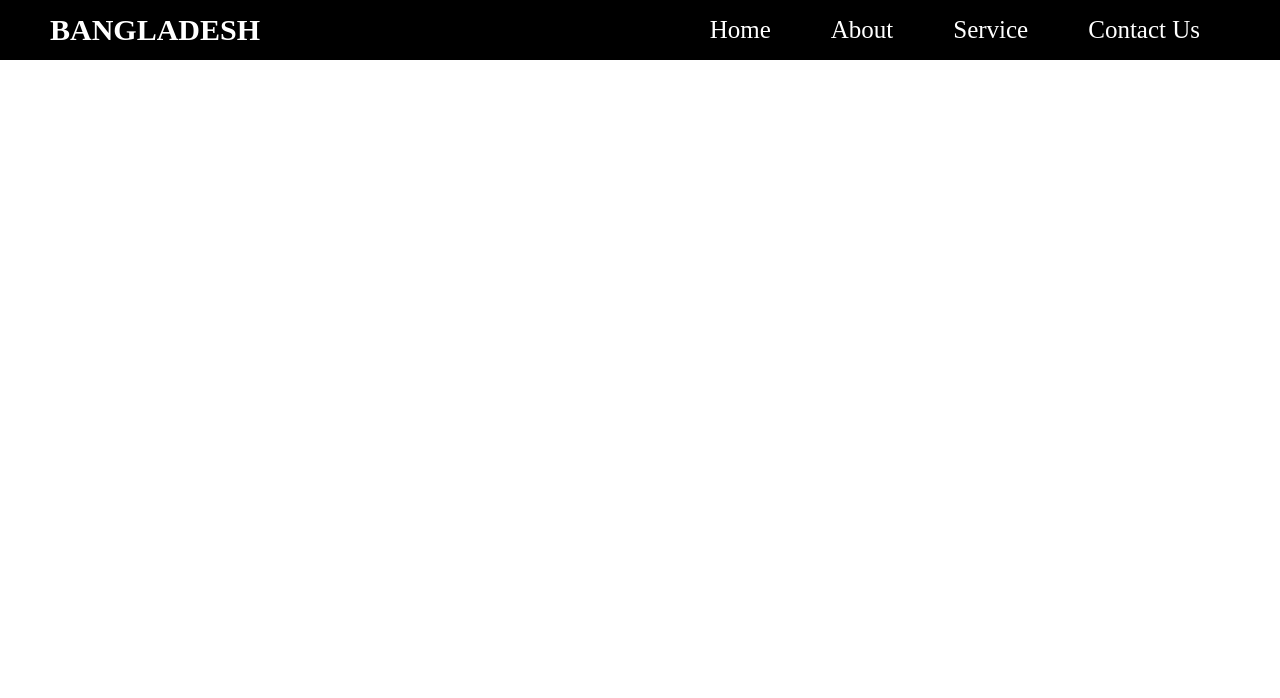
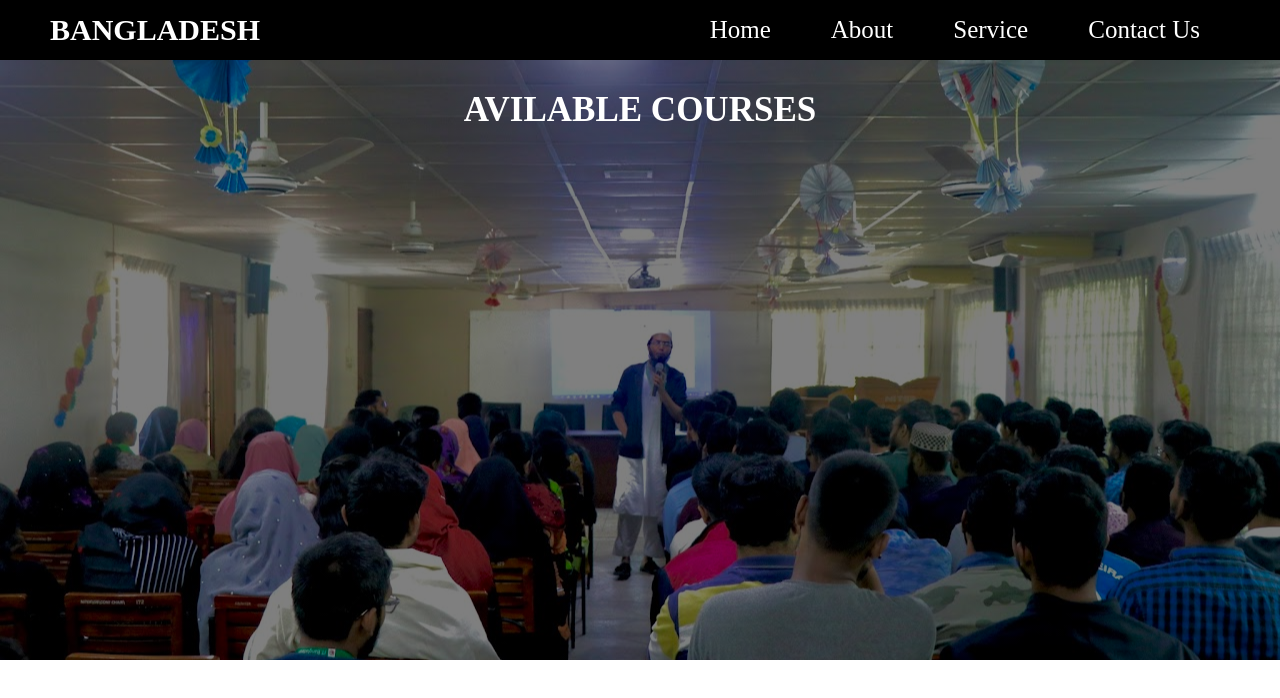
Before and after one commit to Ashraful610/it-bd-assignment-5, a plain HTML site: page index.html in a window 1280 px wide. Drawn offline with Linux system fonts and the light colour scheme.

Commit message:
course-section background img problem is solve

```diff
--- a/index.html
+++ b/index.html
@@ -8,6 +8,7 @@
     <link rel="shortcut icon" href="images/flag.png" type="image/x-icon">
 </head>
 <body>
+    <!-- navbar start -->
     <nav>
         <h1> Bangladesh</h1>
         <ul>
@@ -17,5 +18,18 @@
             <li>Contact Us</li>
         </ul>
     </nav>
+    <!-- navbar end -->
+
+    <!-- card section start -->
+    <section id="course-section">
+        <h1>Avilable Courses</h1>
+        <div class="course-container">
+            <div class="course-content"></div>
+            <div class="course-content"></div>
+            <div class="course-content"></div>
+            <div class="course-content"></div>
+        </div>
+    </section>
+
 </body>
 </html>
--- a/style.css
+++ b/style.css
@@ -40,5 +40,18 @@ nav ul li::after{
 }
 nav ul li:hover::after{
     transform: translate(0);
-
 }
+#course-section{
+    width: 100%;
+    height:600px;
+    background-image: linear-gradient(rgba(0,0,0,0.5),rgba(0,0,0,0.5),rgba(0,0,0,0.5),rgba(0,0,0,0.5)),url('./images/img-5.jpg');
+    background-size: cover;
+    background-position: center;
+}
+section h1{
+    font-size: 35px;
+    color: white;
+    text-align: center;
+    padding: 30px;
+    text-transform: uppercase;
+}
```
Also changed, not shown: images/img-5.jpg (added).
